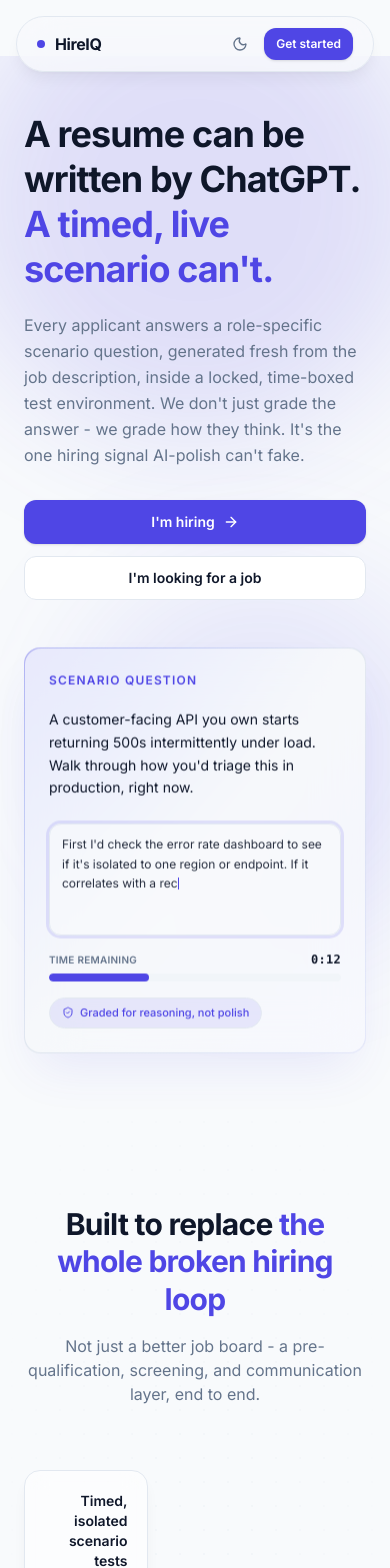
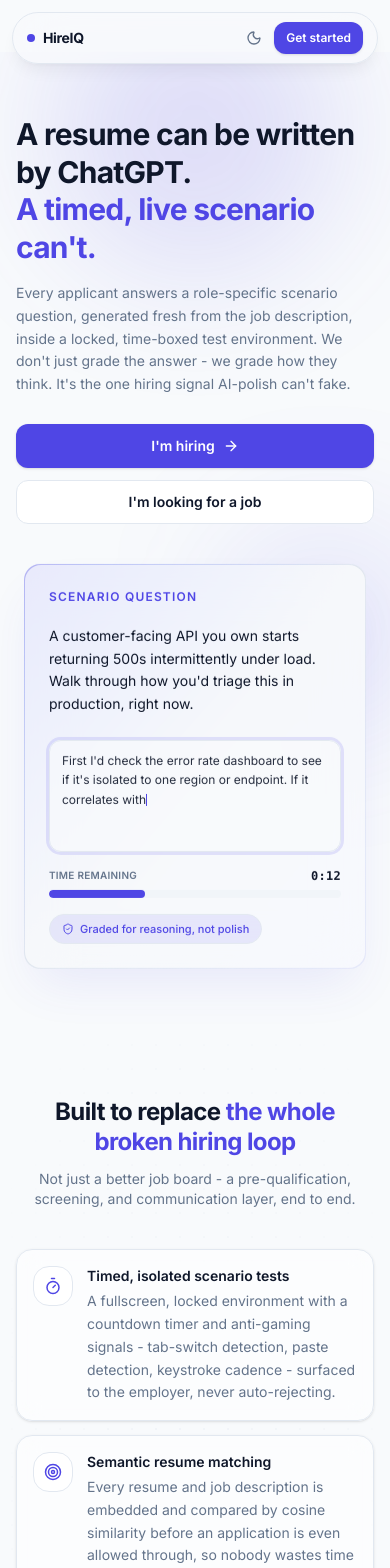
Before and after one commit to Anshul-Sehgal10/HireIQ, a Next.js app in the folder frontend/: page / in a window 390 px wide. Shown: the top 1568 px of the page. Built offline with nearby package versions, Linux system fonts and the light colour scheme.

Commit message:
landing page responsive

```diff
--- a/frontend/app/page.tsx
+++ b/frontend/app/page.tsx
@@ -23,15 +23,15 @@
 
 export default function Home() {
   return (
-    <div className="min-h-screen bg-background text-foreground">
+    <div className="min-h-screen overflow-x-hidden bg-background text-foreground">
       {/* ---------------------------------------------------------------- */}
       {/* Header - floating glass pill                                     */}
       {/* ---------------------------------------------------------------- */}
-      <header className="sticky top-4 z-40 mx-auto w-full max-w-5xl px-4">
-        <div className="flex h-14 items-center justify-between rounded-full border border-border/60 bg-background/70 px-5 shadow-lg shadow-black/5 backdrop-blur-xl">
-          <Link href="/" className="group flex items-center gap-2.5">
-            <span className="h-2 w-2 rounded-full bg-primary transition-transform duration-300 group-hover:scale-125" />
-            <span className="text-base font-bold tracking-tight">HireIQ</span>
+      <header className="sticky top-3 z-40 mx-auto w-full max-w-5xl px-3 sm:top-4 sm:px-4">
+        <div className="flex h-13 items-center justify-between rounded-full border border-border/60 bg-background/70 px-3.5 shadow-lg shadow-black/5 backdrop-blur-xl sm:h-14 sm:px-5">
+          <Link href="/" className="group flex items-center gap-2 sm:gap-2.5">
+            <span className="h-2 w-2 shrink-0 rounded-full bg-primary transition-transform duration-300 group-hover:scale-125" />
+            <span className="text-sm font-bold tracking-tight sm:text-base">HireIQ</span>
           </Link>
 
           <nav className="hidden items-center gap-7 text-sm font-medium text-muted-foreground md:flex">
@@ -46,7 +46,7 @@
             </a>
           </nav>
 
-          <div className="flex items-center gap-2">
+          <div className="flex items-center gap-1 sm:gap-2">
             <ThemeToggle />
             <Link
               href="/auth/login"
@@ -72,58 +72,45 @@
 
         <ParallaxBlob
           speed={0.18}
-          className="top-[-6rem] h-120 w-120 rounded-full bg-primary/15 blur-3xl"
-          style={{ left: "50%", marginLeft: "-15rem" }}
+          className="top-[-4rem] h-72 w-72 rounded-full bg-primary/15 blur-3xl sm:h-96 sm:w-96 sm:top-[-5rem] lg:top-[-6rem] lg:h-120 lg:w-120"
+          style={{ left: "50%", marginLeft: "-9rem" }}
         />
         <ParallaxBlob
           speed={-0.1}
-          className="top-[60vh] right-[-4rem] h-96 w-96 rounded-full bg-primary/10 blur-3xl"
+          className="top-[55vh] right-[-3rem] h-56 w-56 rounded-full bg-primary/10 blur-3xl sm:h-72 sm:w-72 sm:right-[-3.5rem] lg:top-[60vh] lg:h-96 lg:w-96 lg:right-[-4rem]"
         />
 
         {/* Hero */}
-        <section className="relative flex min-h-[88vh] items-center">
-          <div className="relative z-10 mx-auto grid w-full max-w-6xl gap-12 px-6 py-14 md:grid-cols-2 md:py-16">
+        <section className="relative flex min-h-[auto] items-center py-16 sm:py-20 md:min-h-[88vh] md:py-0">
+          <div className="relative z-10 mx-auto grid w-full max-w-6xl gap-10 px-4 sm:gap-12 sm:px-6 md:grid-cols-2 md:py-14 lg:py-16">
             <div className="flex flex-col justify-center animate-fade-in">
-              {/* <span className="mb-5 inline-flex w-fit items-center gap-1.5 rounded-full border border-primary/20 bg-primary/10 px-3 py-1 text-xs font-semibold text-primary">
-                <Sparkles size={12} />
-                The Behavioral Scenario Engine
-              </span> */}
-              <h1 className="text-4xl font-bold leading-tight tracking-tight text-foreground sm:text-5xl">
+              <h1 className="text-3xl font-bold leading-tight tracking-tight text-foreground sm:text-4xl lg:text-5xl">
                 A resume can be written by ChatGPT.
                 <br />
                 <span className="text-primary">A timed, live scenario can't.</span>
               </h1>
-              <p className="mt-5 max-w-lg text-base leading-relaxed text-muted-foreground">
+              <p className="mt-4 max-w-lg text-sm leading-relaxed text-muted-foreground sm:mt-5 sm:text-base">
                 Every applicant answers a role-specific scenario question, generated fresh from
                 the job description, inside a locked, time-boxed test environment. We don't just
                 grade the answer - we grade how they think. It's the one hiring signal AI-polish
                 can't fake.
               </p>
-              <div className="mt-8 flex flex-col gap-3 sm:flex-row">
-                <Link href="/auth/register">
+              <div className="mt-7 flex flex-col gap-3 sm:mt-8 sm:flex-row">
+                <Link href="/auth/register" className="w-full sm:w-auto">
                   <Button size="lg" rightIcon={<ArrowRight size={16} />} className="w-full sm:w-auto">
                     I'm hiring
                   </Button>
                 </Link>
-                <Link href="/auth/register">
+                <Link href="/auth/register" className="w-full sm:w-auto">
                   <Button size="lg" variant="outline" className="w-full sm:w-auto">
                     I'm looking for a job
                   </Button>
                 </Link>
               </div>
-              {/* <div className="mt-8 flex flex-wrap items-center gap-x-6 gap-y-2 text-xs text-muted-foreground">
-                <span className="flex items-center gap-1.5">
-                  <CheckCircle2 size={14} className="text-success" /> Employer-controlled, per job
-                </span>
-                <span className="flex items-center gap-1.5">
-                  <CheckCircle2 size={14} className="text-success" /> Never the sole rejection
-                  reason
-                </span>
-              </div> */}
             </div>
 
-            <div className="flex items-center justify-center">
-              <div className="animate-float-slow">
+            <div className="flex items-center justify-center px-2 sm:px-0">
+              <div className="w-full max-w-sm animate-float-slow">
                 <TypingScenarioCard />
               </div>
             </div>
@@ -131,28 +118,24 @@
         </section>
 
         {/* Feature timeline */}
-        <section id="scenario-engine" className="relative py-24">
+        <section id="scenario-engine" className="relative py-16 sm:py-20 md:py-24">
           <div
             className="absolute inset-0 bg-dot-grid opacity-40 [mask-image:radial-gradient(ellipse_60%_60%_at_50%_45%,black,transparent)]"
             aria-hidden="true"
           />
 
-          <div className="relative mx-auto max-w-6xl px-6">
+          <div className="relative mx-auto max-w-6xl px-4 sm:px-6">
             <ScrollReveal className="mx-auto max-w-2xl text-center">
-              {/* <span className="mb-4 inline-flex items-center gap-1.5 rounded-full border border-primary/20 bg-primary/10 px-3 py-1 text-xs font-semibold text-primary">
-                <Sparkles size={12} />
-                Why HireIQ
-              </span> */}
-              <h2 className="text-3xl font-bold leading-tight tracking-tight text-foreground sm:text-4xl">
+              <h2 className="text-2xl font-bold leading-tight tracking-tight text-foreground sm:text-3xl lg:text-4xl">
                 Built to replace <span className="text-primary">the whole broken hiring loop</span>
               </h2>
-              <p className="mt-4 text-base text-muted-foreground">
+              <p className="mt-3 text-sm text-muted-foreground sm:mt-4 sm:text-base">
                 Not just a better job board - a pre-qualification, screening, and communication
                 layer, end to end.
               </p>
             </ScrollReveal>
 
-            <div className="mt-16">
+            <div className="mt-10 sm:mt-14 md:mt-16">
               <FeatureTimeline />
             </div>
           </div>
@@ -162,28 +145,24 @@
       {/* ---------------------------------------------------------------- */}
       {/* How it works - two connected paths with a center connector       */}
       {/* ---------------------------------------------------------------- */}
-      <section id="how-it-works" className="relative py-24">
+      <section id="how-it-works" className="relative py-16 sm:py-20 md:py-24">
         <div
           className="pointer-events-none absolute left-1/2 top-1/2 -z-10 h-80 w-80 -translate-x-1/2 -translate-y-1/2 rounded-full bg-primary/5 blur-3xl"
           aria-hidden="true"
         />
 
-        <div className="mx-auto max-w-6xl px-6">
-          <ScrollReveal className="mx-auto mb-14 max-w-2xl text-center">
-            {/* <span className="mb-4 inline-flex items-center gap-1.5 rounded-full border border-primary/20 bg-primary/10 px-3 py-1 text-xs font-semibold text-primary">
-              <ArrowLeftRight size={12} />
-              The workflow
-            </span> */}
-            <h2 className="text-3xl font-bold leading-tight tracking-tight text-foreground sm:text-4xl">
+        <div className="mx-auto max-w-6xl px-4 sm:px-6">
+          <ScrollReveal className="mx-auto mb-10 max-w-2xl text-center sm:mb-14">
+            <h2 className="text-2xl font-bold leading-tight tracking-tight text-foreground sm:text-3xl lg:text-4xl">
               One platform, <span className="text-primary">two paths that meet in the middle</span>
             </h2>
-            <p className="mt-4 text-base text-muted-foreground">
+            <p className="mt-3 text-sm text-muted-foreground sm:mt-4 sm:text-base">
               Candidates and employers move through the same pipeline from opposite ends -
               here's what each side actually does.
             </p>
           </ScrollReveal>
 
-          <div className="relative grid gap-8 md:grid-cols-2 md:gap-6">
+          <div className="relative grid gap-6 sm:gap-8 md:grid-cols-2 md:gap-6">
             {/* Center connector - desktop only */}
             <div
               className="pointer-events-none absolute left-1/2 top-0 hidden h-full w-px -translate-x-1/2 bg-border md:block"
@@ -237,13 +216,15 @@
       {/* ---------------------------------------------------------------- */}
       {/* Footer                                                           */}
       {/* ---------------------------------------------------------------- */}
-      <footer className="border-t border-border py-10">
-        <div className="mx-auto flex max-w-6xl flex-col items-center justify-between gap-4 px-6 text-sm text-muted-foreground sm:flex-row">
+      <footer className="border-t border-border py-8 sm:py-10">
+        <div className="mx-auto flex max-w-6xl flex-col items-center justify-between gap-4 px-4 text-center text-xs text-muted-foreground sm:px-6 sm:text-sm sm:flex-row sm:text-left">
           <div className="flex items-center gap-2">
             <span className="h-1.5 w-1.5 rounded-full bg-primary" />
             <span className="font-semibold text-foreground">HireIQ</span>
           </div>
-          <p>AI-native hiring - built for people who ship products, not just features.</p>
+          <p className="max-w-xs sm:max-w-none">
+            AI-native hiring - built for people who ship products, not just features.
+          </p>
           <div className="flex items-center gap-4">
             <Link href="/auth/login" className="hover:text-foreground transition-colors">
               Sign in
@@ -289,26 +270,26 @@
   return (
     <div
       id={id}
-      className="group relative h-full rounded-2xl border border-border bg-card p-8 shadow-sm transition-all duration-300 hover:-translate-y-1 hover:border-primary/30 hover:shadow-xl"
+      className="group relative h-full rounded-2xl border border-border bg-card p-6 shadow-sm transition-all duration-300 hover:-translate-y-1 hover:border-primary/30 hover:shadow-xl sm:p-8"
     >
-      <div className="mb-6 flex items-center gap-3">
-        <div className="flex h-11 w-11 shrink-0 items-center justify-center rounded-xl bg-primary/10 text-primary transition-transform duration-300 group-hover:scale-110">
+      <div className="mb-5 flex items-center gap-3 sm:mb-6">
+        <div className="flex h-10 w-10 shrink-0 items-center justify-center rounded-xl bg-primary/10 text-primary transition-transform duration-300 group-hover:scale-110 sm:h-11 sm:w-11">
           <Icon size={20} />
         </div>
         <div>
           <span className="text-xs font-semibold uppercase tracking-widest text-primary">{eyebrow}</span>
-          <h3 className="text-lg font-bold text-foreground">{title}</h3>
+          <h3 className="text-base font-bold text-foreground sm:text-lg">{title}</h3>
         </div>
       </div>
 
-      <p className="mb-6 text-sm text-muted-foreground">{tagline}</p>
+      <p className="mb-5 text-sm text-muted-foreground sm:mb-6">{tagline}</p>
 
-      <ol className="space-y-5">
+      <ol className="space-y-4 sm:space-y-5">
         {steps.map((step, i) => {
           const StepIcon = step.icon;
           const isLast = i === steps.length - 1;
           return (
-            <li key={i} className="relative flex gap-4">
+            <li key={i} className="relative flex gap-3.5 sm:gap-4">
               {!isLast && (
                 <span
                   className="absolute left-[15px] top-8 w-px bg-border"
@@ -325,7 +306,7 @@
         })}
       </ol>
 
-      <Link href={href} className="mt-8 block">
+      <Link href={href} className="mt-7 block sm:mt-8">
         <Button variant="outline" className="w-full" rightIcon={<ArrowRight size={16} />}>
           {ctaLabel}
         </Button>
--- a/frontend/components/landing/FeatureTimeline.tsx
+++ b/frontend/components/landing/FeatureTimeline.tsx
@@ -78,6 +78,10 @@
   const b = samples[hi];
   const t = (targetY - a.y) / (b.y - a.y || 1);
   return a.frac + t * (b.frac - a.frac);
+}
+
+function findStepIndex(steps: Sample[], elapsed: number): number {
+  return -1; // unused placeholder removed below
 }
 
 export default function FeatureTimeline() {
@@ -171,7 +175,37 @@
   );
 
   return (
-    <div ref={setContainerRef} className="relative mx-auto w-full max-w-5xl">
+    <>
+      {/* -------------------------------------------------------------- */}
+      {/* Mobile / tablet (< lg): simple stacked list, no scroll-driven   */}
+      {/* zigzag layout - the fixed pixel grid + SVG connector doesn't    */}
+      {/* have room to breathe below desktop widths.                     */}
+      {/* -------------------------------------------------------------- */}
+      <div className="space-y-3.5 lg:hidden">
+        {FEATURES.map((item) => {
+          const Icon = item.icon;
+          return (
+            <ScrollReveal key={item.title}>
+              <div className="flex items-start gap-3.5 rounded-xl border border-border/70 bg-card/50 p-4 shadow-sm backdrop-blur-md sm:gap-4 sm:p-5">
+                <div className="flex h-10 w-10 shrink-0 items-center justify-center rounded-xl border border-border bg-card text-primary sm:h-11 sm:w-11">
+                  <Icon size={18} />
+                </div>
+                <div className="min-w-0">
+                  <h3 className="text-sm font-semibold text-foreground">{item.title}</h3>
+                  <p className="mt-1 text-sm leading-relaxed text-muted-foreground">
+                    {item.description}
+                  </p>
+                </div>
+              </div>
+            </ScrollReveal>
+          );
+        })}
+      </div>
+
+      {/* -------------------------------------------------------------- */}
+      {/* Desktop (lg+): interactive scroll-driven zigzag timeline        */}
+      {/* -------------------------------------------------------------- */}
+      <div ref={setContainerRef} className="relative mx-auto hidden w-full max-w-5xl lg:block">
         {width > 0 && (
           <svg
             className="absolute inset-0 h-full w-full"
@@ -248,5 +282,6 @@
           })}
         </div>
       </div>
+    </>
   );
 }
--- a/frontend/components/landing/TypingScenarioCard.tsx
+++ b/frontend/components/landing/TypingScenarioCard.tsx
@@ -128,8 +128,8 @@
         if (barRef.current) {
           const elapsedPct = Math.max(0, Math.min(1, elapsed / totalMs));
           barRef.current.style.width = `${elapsedPct * 100}%`;
-          barRef.current.classList.toggle("bg-danger", urgent);
-          barRef.current.classList.toggle("bg-primary", !urgent);
+          // barRef.current.classList.toggle("bg-danger", urgent);
+          // barRef.current.classList.toggle("bg-primary", !urgent);
         }
 
         if (elapsed < totalMs) {
```
Lines whose indentation alone changed are shown as unchanged.
